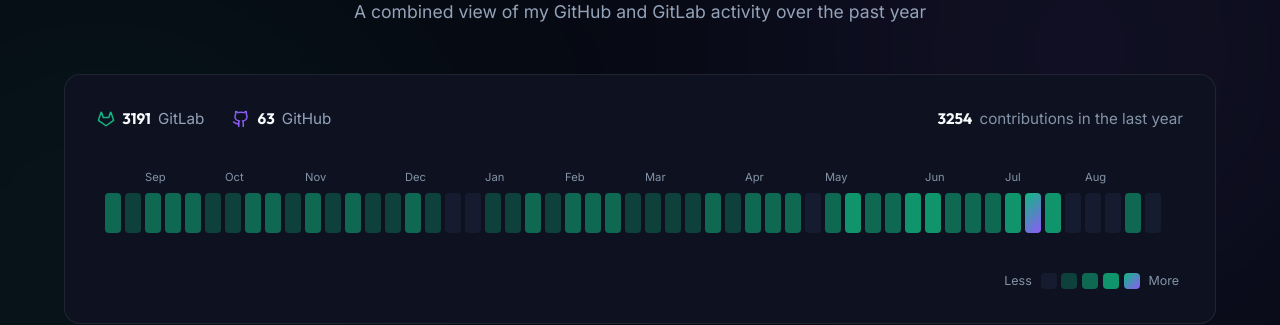
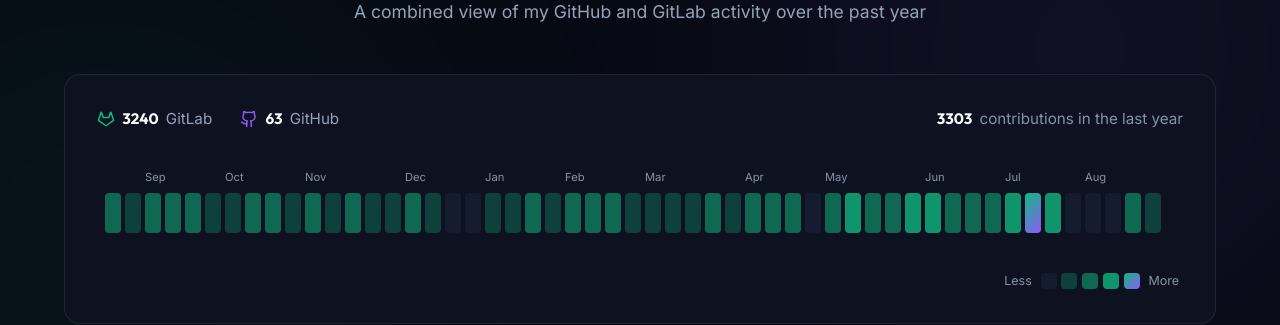
Before and after one commit to NickBourque/NickBourque.github.io, a Jekyll site: the page built from index.html, in a window 1280 px wide and 900 px high, scrolled down 2054 px. Shown: the part 151-476 px from the top of the window. Built offline with Jekyll 4.4.1, drawn with Linux system fonts in a browser that asks for light colours; nearby versions of some CDN libraries.

Commit message:
chore: refresh contributions data

```diff
--- a/_data/contributions.json
+++ b/_data/contributions.json
@@ -1,9 +1,9 @@
 {
-  "generated": "2026-08-24",
+  "generated": "2026-08-25",
   "totals": {
     "github": 63,
-    "gitlab": 3191,
-    "combined": 3254
+    "gitlab": 3240,
+    "combined": 3303
   },
   "max": 214,
   "weeks": [
@@ -427,9 +427,9 @@
       "weekStart": "2026-08-23",
       "monthLabel": "",
       "gh": 0,
-      "gl": 0,
-      "total": 0,
-      "level": 0
+      "gl": 49,
+      "total": 49,
+      "level": 1
     }
   ]
 }
```
